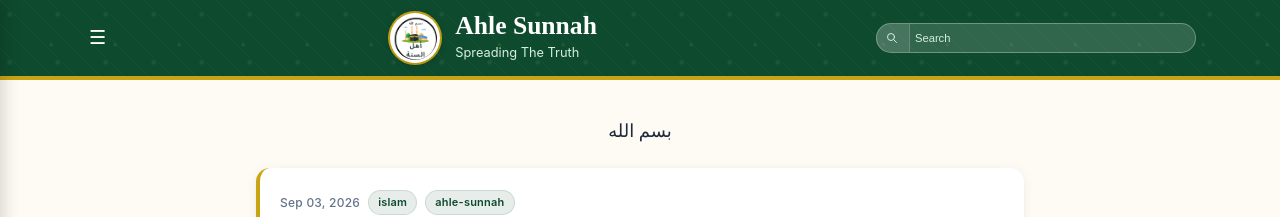
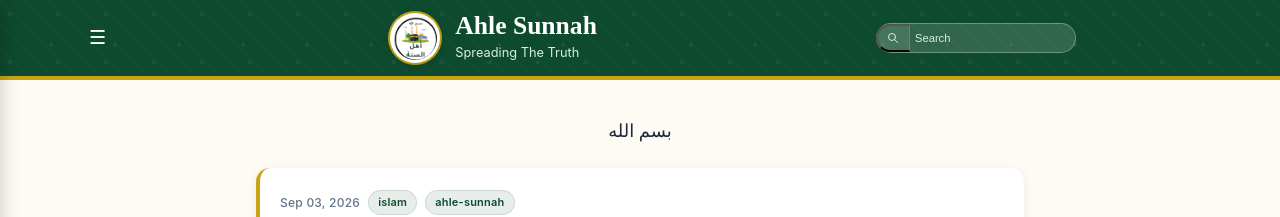
Before and after one commit to Fali17/ahlesunnah, a Jekyll site: the page built from index.html, in a window 1280 px wide. Shown: the top 217 px of the page. Built offline with Jekyll 4.4.1, drawn with Linux system fonts in a browser that asks for light colours; the list of posts is cut into pages by our own code.

Commit message:
Update default.html

```diff
--- a/_layouts/default.html
+++ b/_layouts/default.html
@@ -74,21 +74,26 @@
         </div>
       </div>
 
-     <!-- Search -->
-      <div class="search-wrapper">
-        <input type="text" id="searchInput" class="search-input" placeholder="Search" autocomplete="off">
-        <div class="search-icon-box" title="Execute Search">
-          <svg class="search-icon" xmlns="http://www.w3.org/2000/svg" fill="none" viewBox="0 0 24 24" stroke="currentColor" stroke-width="2">
-          <path stroke-linecap="round" stroke-linejoin="round" d="M21 21l-6-6m2-5a7 7 0 11-14 0 7 7 0 0114 0z" />
-        </svg>
-        <div id="searchResults" class="search-results-dropdown"></div>
-        </div>
+   <!-- Search Area Layout Framework -->
+<div class="search-wrapper">
+  <form id="searchForm" onsubmit="return false;" class="search-form-container">
 
+    <!-- Action Button Box Wrapper -->
+    <button type="submit" class="search-icon-box" aria-label="Execute Search">
+      <svg class="search-icon" xmlns="http://w3.org" fill="none" viewBox="0 0 24 24" stroke="currentColor" stroke-width="2">
+        <path stroke-linecap="round" stroke-linejoin="round" d="M21 21l-6-6m2-5a7 7 0 11-14 0 7 7 0 0114 0z" />
+      </svg>
+    </button>
 
-  <!-- The dropdown list container element -->
-  <ul id="results-container" class="search-results-dropdown"></ul>
-     </div>
-    </div>
+    <!-- Clear, standard text field input entry line -->
+    <input type="text" id="searchInput" class="search-input" placeholder="Search" autocomplete="off">
+
+  </form>
+
+  <!-- Pop up drops pool results element -->
+  <div id="searchResults" class="search-results-dropdown"></div>
+</div>
+
   </header>
 
   <!-- Sidebar Overlay + Menu -->
```
